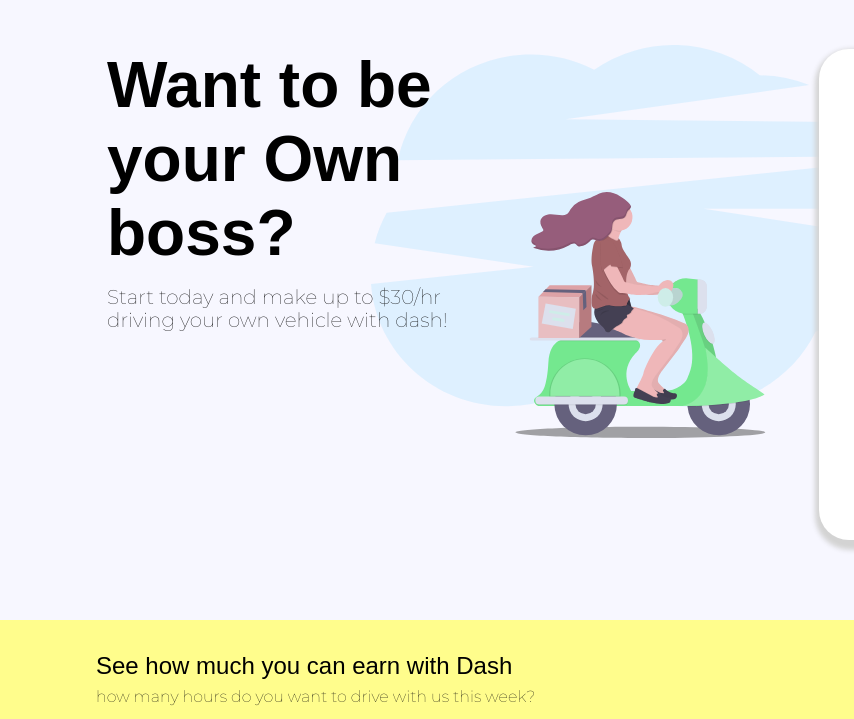
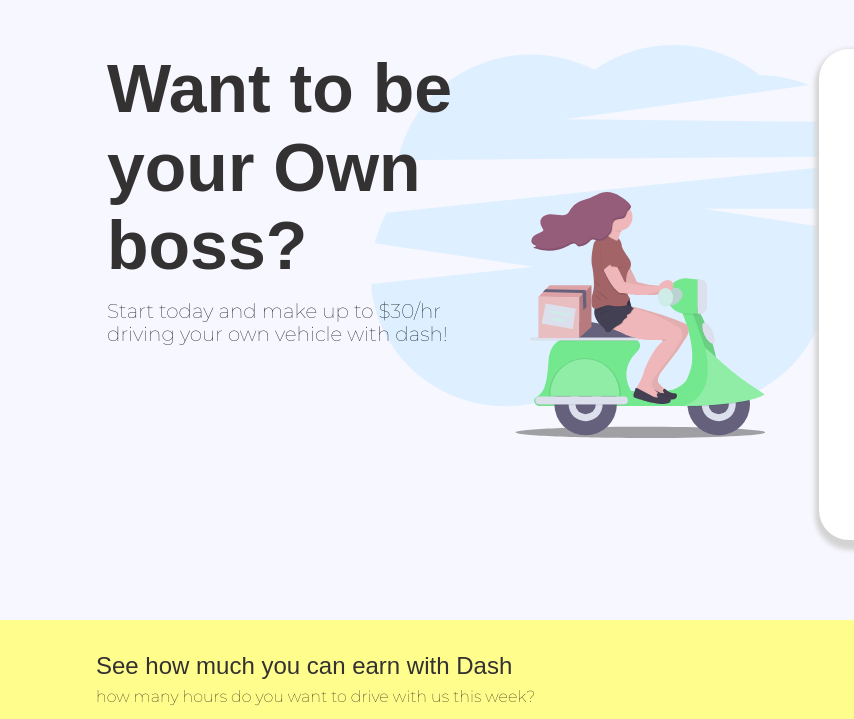
Before and after one commit to Iamjz23/Iamjz23.github.io, a plain HTML site: page landing-page/index.html in a window 1280 px wide. Shown: the part 91-810 px from the top of the page, 0-854 px from the left. Drawn offline with Linux system fonts and the light colour scheme.

Commit message:
add commit

```diff
--- a/landing-page/css/style.css
+++ b/landing-page/css/style.css
@@ -34,6 +34,7 @@ h1 {
     font-size: 6rem;
     margin-top:0;
     margin-bottom: 0;
+    color:#333131;
 }
 /* I chose 'montserrat-bold' for h1*/
 .p1 {
@@ -150,6 +151,7 @@ h3 {
     font-family: 'montserrat-light', sans-serif;
     font-size: 2rem;
     margin-bottom:0;
+    color:#333131;
 }
 /*I used lots of margin to try to make the space looks close to the mockup page, margin-left and right 2.5rem to make it center*/
 
@@ -314,7 +316,7 @@ h3 {
     /*I set the width of the div to 75% so spacing looks similar to the mockup page. The margin-left and right: auto to set the .text center in the space*/
 
     h1 {
-        font-size:4rem;
+        font-size:4.25rem;
     }
     /*I changed the font-size smaller on every element because the font size seems smaller on the mockup page.*/
 
```
